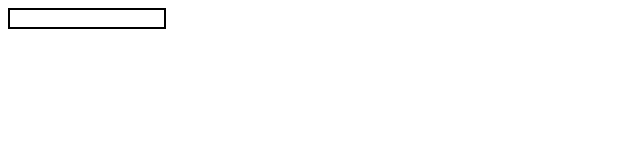
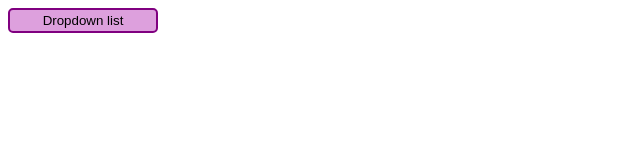
Before and after one commit to NastyaKladava/JS-tasks, a plain HTML site: page dropdown list/index.html in a window 1280 px wide. Shown: the whole page, without its empty margins (0-640 px from the left). Drawn offline with Linux system fonts and the light colour scheme.

Commit message:
dropdown

```diff
--- a/dropdown list/index.html
+++ b/dropdown list/index.html
@@ -8,16 +8,10 @@
 </head>
 <body>
   <div class="dropdown">
-      <input type="text" class="dropInput" onkeypress="keyPressOnInput()">
-      <ul class="dropContent">
-        <li>Asia</li>
-        <li>Africa</li>
-        <li>Europe</li>
-        <li>North America</li>
-        <li>South America</li>
-        <li>Antarctica/Oceania</li>
-        <li>Austrelia</li>
-      </ul>
+    <button class="dropButton" onclick="showDropContent()">Dropdown list</button>
+    <div class="dropContent">
+      <input type="text" class="dropInput" onkeypress="onInputPress()">
+    </div>
   </div>
 
     <script src="site.js"></script>
--- a/dropdown list/main.scss
+++ b/dropdown list/main.scss
@@ -1,13 +1,31 @@
+button {
+    width: 150px;
+    height: 25px;
+    border-radius: 5px;
+    background-color: plum;
+    border: solid 2px purple;
+}
+
 input {
     width: 150px;
     height: 15px;
-    border: solid 2px black;
-}
+    border-radius: 5px;
+    border: solid 1px purple;
+    text-align: center;
+  }
 
-ul {
+  ul {
     list-style: none;
     margin: 0;
     padding: 0;
     width: 150px;
+    cursor: pointer;
+  }
+
+  .dropContent {
     display: none;
-}
+  }
+
+  .show {
+    display: block;
+  }
--- a/dropdown list/site.js
+++ b/dropdown list/site.js
@@ -1,20 +1,50 @@
-function keyPressOnInput() {
-    div = document.getElementsByTagName('div');
-    myInput = document.querySelector('.dropInput');
-    myUl = document.querySelector('.dropContent');
-    //myUl.style.display = 'block';
-    myLi = myUl.querySelectorAll('li');
-    arr = myUl.querySelectorAll('li');
-    let span = document.createElement('span');
-    document.body.append(span);
-    //let country = '';
+function showDropContent(){
+    document.querySelector('.dropContent').classList.toggle('show');
+  }
 
-    for (i = 1; i < arr.length; i++) {
-      //country.innerHTML = arr[i].innerHTML;
-      span.innerHTML = arr[i].innerHTML;
-      //span.innerHTML += arr[i].innerHTML;
-      myInput.innerHTML = span.innerHTML;
+  let myButton = document.querySelector('.dropButton');
+  let myInput = document.querySelector('.dropInput');
+  let myContent = document.querySelector('.dropContent');
+  let ul = document.createElement('ul');
+  myContent.append(ul);
+  ul.innerHTML = '';
+  let arr = [
+    'Asia',
+    'Africa',
+    'Europe',
+    'North America',
+    'South America',
+    'Antarctica/Oceania',
+    'Austrelia'
+  ];
+
+  for (let i = 0; i < arr.length; i++) {
+      ul.innerHTML += `<li>${arr[i]}</li>`;
+
+  };
+
+  function onInputPress() {
+    ul.innerHTML = '';
+    if (myInput.value != '') {
+      let filter = myInput.value.toUpperCase();
+      let matches = arr.filter(function(item) {
+        if (item.startsWith(filter)) {
+          return true;
+        } else {
+          return false;
+        }
+      });
+      if (matches.length > 0) {
+        for (let match of matches) {
+          let li = document.createElement('li');
+          li.innerHTML = match;
+          ul.append(li);
+
+          li.addEventListener('click', function() {
+            myInput.value = li.innerHTML;
+            ul.innerHTML = '';
+          });
+        }
+      }
     }
-
-    console.log(span);
-  }
+  };
```
Also changed, not shown: dropdown list/main.css, 1 other file.
